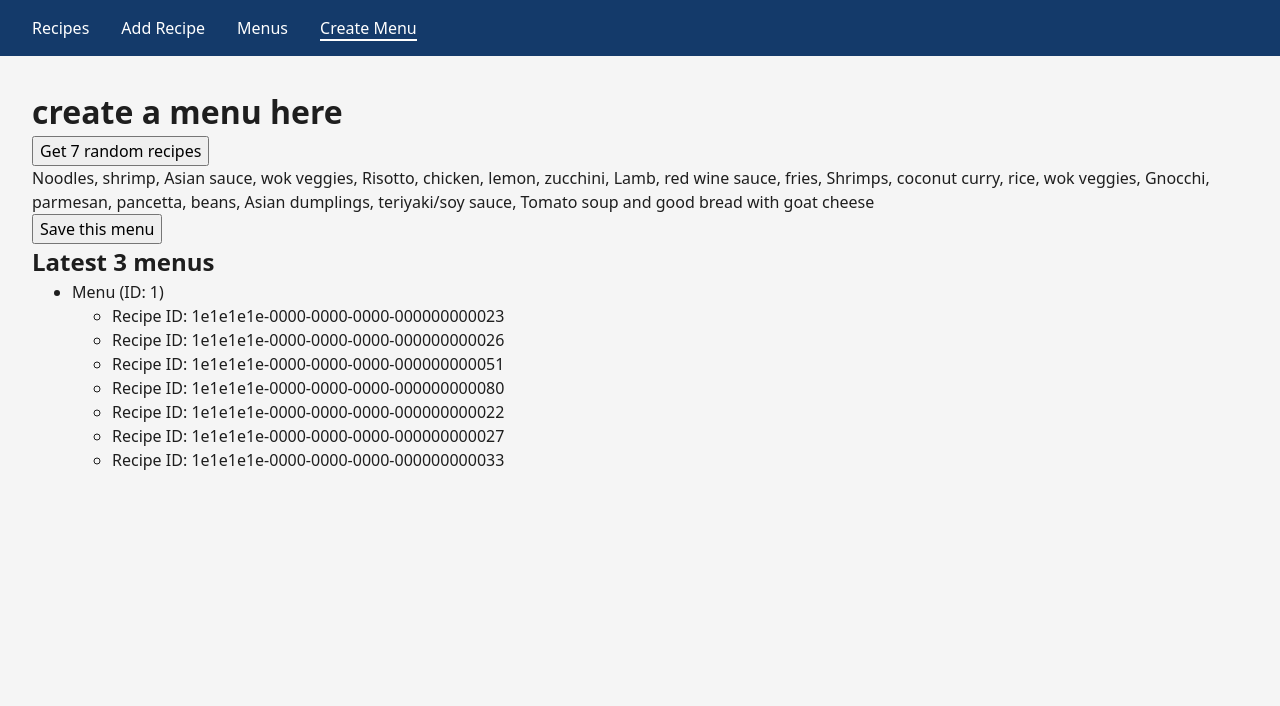
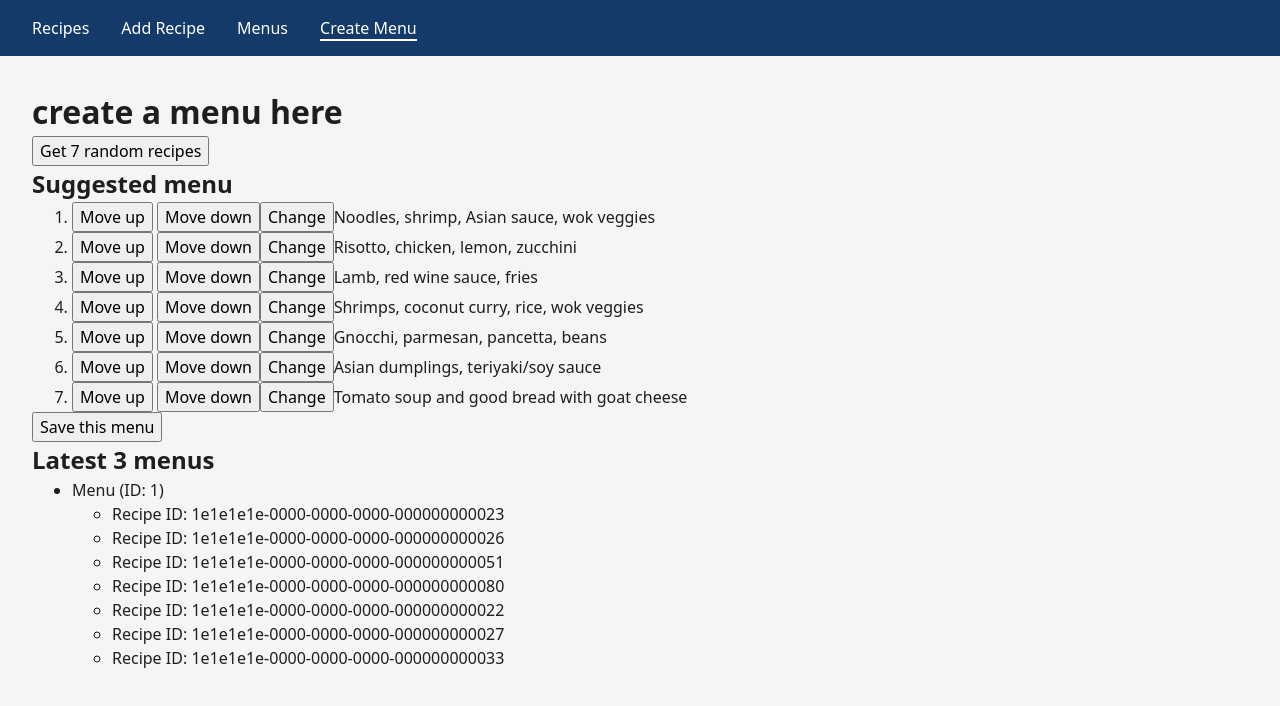
Before and after one commit to bea94k/hat-menu-v0.2, a React (Vite) app in the folder hat-menu/: page /create-menu in a window 1280 px wide. Both pictures are taken after a click on the button "Get 7 random recipes". Shown: the top 706 px of the page. Built offline with nearby package versions, Linux system fonts and the light colour scheme; data requests are answered from the project's data file.

Commit message:
Allow for exchanging one recipe in menu when creating menu

```diff
--- a/hat-menu/src/pages/CreateMenuPage.tsx
+++ b/hat-menu/src/pages/CreateMenuPage.tsx
@@ -35,11 +35,37 @@ const CreateMenuPage = () => {
         }
     };
 
+    const randomizeRecipeAtIndex = (index: number) => {
+        if (!recipes || recipes.length === 0) return;
+        const usedIds = newMenu.map(r => r.id);
+        const unusedRecipes = recipes.filter(r => !usedIds.includes(r.id));
+        if (unusedRecipes.length === 0) return;
+        const randomRecipe = unusedRecipes[Math.floor(Math.random() * unusedRecipes.length)];
+        setNewMenu(prevMenu => prevMenu.map((r, i) => i === index ? randomRecipe : r));
+    };
+
     return (
         <main id="maincontent">
             <h1>create a menu here</h1>
             <button onClick={() => getRandomMenu()}>Get 7 random recipes</button>
-            <p>{newMenu.map(recipe => recipe.name).join(', ')}</p>
+
+            <h2>Suggested menu</h2>
+            <ol>
+                {newMenu.map((recipe, index) => (
+                    <li key={recipe.id}>
+                        <button>Move up</button> {/* TODO: implement changing order of recipes in list */}
+                        <button>Move down</button>
+                        <button
+                            onClick={() => randomizeRecipeAtIndex(index)}
+                            aria-label={`Change ${recipe.name}`}
+                        >
+                            Change
+                        </button>
+                        {recipe.name}
+                    </li>
+                ))}
+            </ol>
+
             {newMenu.length > 0 &&
                 <button onClick={() => saveMenu(newMenu)}>Save this menu</button>
             }
```
Also changed, not shown: 1 other file (tests, documents, lock files or other folders).
